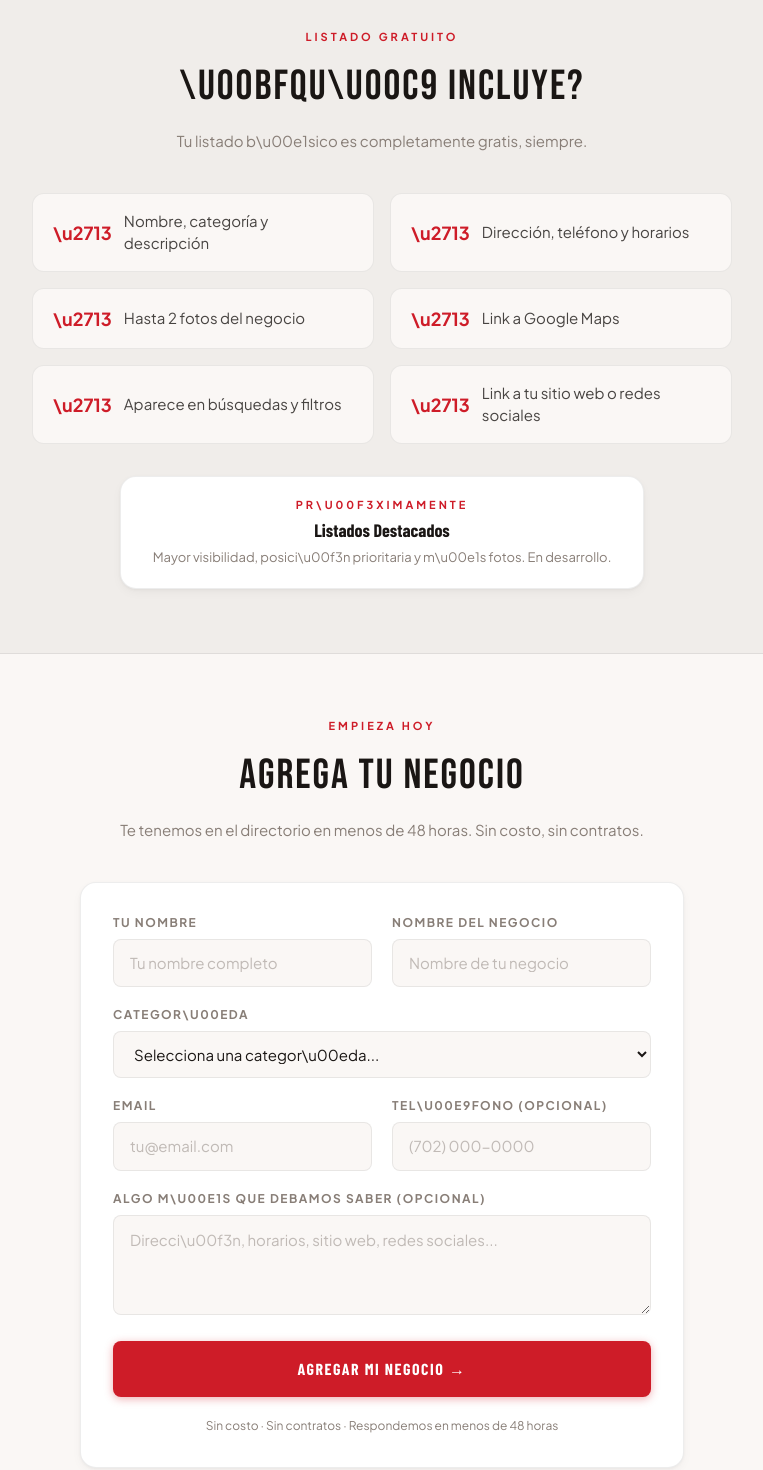
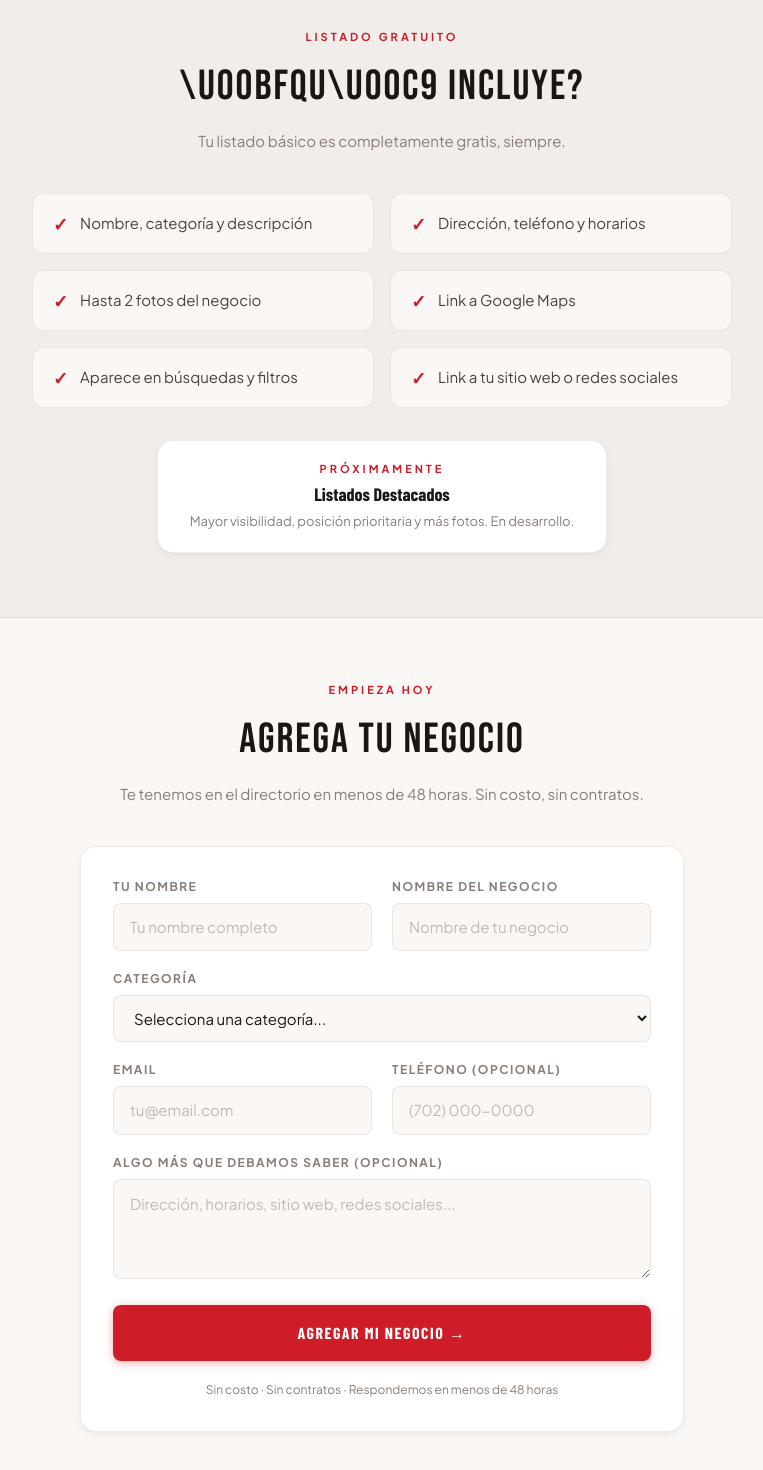
Before and after one commit to EstebanTala/latino-las-vegas, a Next.js app: page /anunciate in a window 1280 px wide. Shown: the part 1020-2490 px from the top of the page, without its empty margins (258-1021 px from the left). Built offline with nearby package versions, Linux system fonts and the light colour scheme; no server answers.

Commit message:
Fix unicode page

```diff
--- a/src/app/anunciate/page.tsx
+++ b/src/app/anunciate/page.tsx
@@ -27,7 +27,7 @@ export default function AnunciatePage() {
         nombre: nombreRef.current?.value,
         email: emailRef.current?.value,
         asunto: `Nuevo negocio: ${negocioRef.current?.value} (${categoriaRef.current?.value})`,
-        mensaje: `Tel\u00e9fono: ${telefonoRef.current?.value}\n\n${mensajeRef.current?.value}`,
+        mensaje: `Teléfono: ${telefonoRef.current?.value}\n\n${mensajeRef.current?.value}`,
       }),
     });
     setLoading(false);
@@ -48,7 +48,7 @@ export default function AnunciatePage() {
             LLEGA A LA<br /><span className="text-red">COMUNIDAD LATINA</span>
           </h1>
           <p className="text-[18px] text-dark-text-2 max-w-[560px] mx-auto leading-relaxed">
-            {`Latino Las Vegas es la gu\u00eda en espa\u00f1ol para visitantes y residentes latinos en Las Vegas. Agrega tu negocio gratis.`}
+            {`Latino Las Vegas es la guía en español para visitantes y residentes latinos en Las Vegas. Agrega tu negocio gratis.`}
           </p>
         </div>
       </div>
@@ -56,24 +56,24 @@ export default function AnunciatePage() {
       {/* Why list */}
       <section className="py-16 bg-background border-b border-border">
         <div className="container max-w-[900px]">
-          <div className="text-[11px] font-bold tracking-[3px] uppercase text-red mb-2.5 text-center">Por qu\u00e9 estar aqu\u00ed</div>
+          <div className="text-[11px] font-bold tracking-[3px] uppercase text-red mb-2.5 text-center">Por qué estar aquí</div>
           <h2 className="font-display text-[clamp(28px,5vw,42px)] tracking-[2px] text-center mb-10">TU NEGOCIO, SU IDIOMA</h2>
           <div className="grid md:grid-cols-3 gap-6">
             {[
               {
-                icon: "\ud83c\udfaf",
-                title: "Audiencia espec\u00edfica",
+                icon: "🎯",
+                title: "Audiencia específica",
                 text: "Conectamos directamente con visitantes y residentes latinos que buscan negocios como el tuyo.",
               },
               {
-                icon: "\ud83d\udde3\ufe0f",
-                title: "En espa\u00f1ol",
-                text: "Toda nuestra gu\u00eda est\u00e1 en espa\u00f1ol. Tu negocio llega a quien realmente lo necesita.",
+                icon: "🗣️",
+                title: "En español",
+                text: "Toda nuestra guía está en español. Tu negocio llega a quien realmente lo necesita.",
               },
               {
-                icon: "\ud83d\udccd",
+                icon: "📍",
                 title: "100% local",
-                text: "No somos una plataforma nacional. Somos una gu\u00eda hecha espec\u00edficamente para Las Vegas.",
+                text: "No somos una plataforma nacional. Somos una guía hecha específicamente para Las Vegas.",
               },
             ].map((item) => (
               <div key={item.title} className="bg-card border border-border rounded-xl p-7 shadow-card hover:border-red/25 hover:-translate-y-[3px] hover:shadow-card-hover transition-all">
@@ -91,27 +91,27 @@ export default function AnunciatePage() {
         <div className="container max-w-[900px]">
           <div className="text-[11px] font-bold tracking-[3px] uppercase text-red mb-2.5 text-center">Listado gratuito</div>
           <h2 className="font-display text-[clamp(28px,5vw,42px)] tracking-[2px] text-center mb-3">\u00bfQU\u00c9 INCLUYE?</h2>
-          <p className="text-center text-muted-foreground text-[15px] mb-10">Tu listado b\u00e1sico es completamente gratis, siempre.</p>
+          <p className="text-center text-muted-foreground text-[15px] mb-10">Tu listado básico es completamente gratis, siempre.</p>
           <div className="grid md:grid-cols-2 gap-4 max-w-[700px] mx-auto">
             {[
-              "Nombre, categor\u00eda y descripci\u00f3n",
-              "Direcci\u00f3n, tel\u00e9fono y horarios",
+              "Nombre, categoría y descripción",
+              "Dirección, teléfono y horarios",
               "Hasta 2 fotos del negocio",
               "Link a Google Maps",
-              "Aparece en b\u00fasquedas y filtros",
+              "Aparece en búsquedas y filtros",
               "Link a tu sitio web o redes sociales",
             ].map((item) => (
               <div key={item} className="flex items-center gap-3 bg-background border border-border rounded-lg px-5 py-4">
-                <span className="text-red font-bold text-[18px]">\u2713</span>
+                <span className="text-red font-bold text-[18px]">✓</span>
                 <span className="text-[15px] text-foreground/80">{item}</span>
               </div>
             ))}
           </div>
           <div className="mt-8 text-center">
             <div className="inline-block bg-card border border-border rounded-xl px-8 py-5 text-center shadow-card">
-              <div className="text-[11px] font-bold tracking-[3px] uppercase text-red mb-1">Pr\u00f3ximamente</div>
+              <div className="text-[11px] font-bold tracking-[3px] uppercase text-red mb-1">Próximamente</div>
               <div className="font-condensed text-[18px] font-bold mb-1">Listados Destacados</div>
-              <div className="text-[13px] text-muted-foreground">Mayor visibilidad, posici\u00f3n prioritaria y m\u00e1s fotos. En desarrollo.</div>
+              <div className="text-[13px] text-muted-foreground">Mayor visibilidad, posición prioritaria y más fotos. En desarrollo.</div>
             </div>
           </div>
         </div>
@@ -126,7 +126,7 @@ export default function AnunciatePage() {
 
           {sent ? (
             <div className="text-center p-10 bg-green-500/10 border border-green-500/20 rounded-xl">
-              <div className="text-4xl mb-4">\u2705</div>
+              <div className="text-4xl mb-4">✅</div>
               <div className="font-condensed text-[24px] font-bold mb-2">{"u00a1Recibido!"}</div>
               <div className="text-muted-foreground text-[15px]">{"Te contactaremos en menos de 48 horas para agregar tu negocio al directorio."}</div>
             </div>
@@ -143,9 +143,9 @@ export default function AnunciatePage() {
                 </div>
               </div>
               <div>
-                <label className="block text-xs font-bold tracking-[1.5px] uppercase text-muted-foreground mb-2">Categor\u00eda</label>
+                <label className="block text-xs font-bold tracking-[1.5px] uppercase text-muted-foreground mb-2">Categoría</label>
                 <select ref={categoriaRef} required className="w-full bg-background border border-border rounded-sm px-4 py-3 text-[15px] outline-none focus:border-red/45 transition-all cursor-pointer">
-                  <option value="">Selecciona una categor\u00eda...</option>
+                  <option value="">Selecciona una categoría...</option>
                   <option>Restaurante</option>
                   <option>Bar / Nightclub</option>
                   <option>Hotel / Casino</option>
@@ -162,23 +162,23 @@ export default function AnunciatePage() {
                   <input ref={emailRef} type="email" required placeholder="tu@email.com" className="w-full bg-background border border-border rounded-sm px-4 py-3 text-[15px] outline-none focus:border-red/45 focus:shadow-[0_0_0_3px_rgba(196,34,41,0.1)] transition-all placeholder:text-muted-foreground/50" />
                 </div>
                 <div>
-                  <label className="block text-xs font-bold tracking-[1.5px] uppercase text-muted-foreground mb-2">Tel\u00e9fono (opcional)</label>
+                  <label className="block text-xs font-bold tracking-[1.5px] uppercase text-muted-foreground mb-2">Teléfono (opcional)</label>
                   <input ref={telefonoRef} type="tel" placeholder="(702) 000-0000" className="w-full bg-background border border-border rounded-sm px-4 py-3 text-[15px] outline-none focus:border-red/45 focus:shadow-[0_0_0_3px_rgba(196,34,41,0.1)] transition-all placeholder:text-muted-foreground/50" />
                 </div>
               </div>
               <div>
-                <label className="block text-xs font-bold tracking-[1.5px] uppercase text-muted-foreground mb-2">Algo m\u00e1s que debamos saber (opcional)</label>
-                <textarea ref={mensajeRef} placeholder="Direcci\u00f3n, horarios, sitio web, redes sociales..." className="w-full bg-background border border-border rounded-sm px-4 py-3 text-[15px] outline-none min-h-[100px] resize-y leading-relaxed focus:border-red/45 focus:shadow-[0_0_0_3px_rgba(196,34,41,0.1)] transition-all placeholder:text-muted-foreground/50" />
+                <label className="block text-xs font-bold tracking-[1.5px] uppercase text-muted-foreground mb-2">Algo más que debamos saber (opcional)</label>
+                <textarea ref={mensajeRef} placeholder="Dirección, horarios, sitio web, redes sociales..." className="w-full bg-background border border-border rounded-sm px-4 py-3 text-[15px] outline-none min-h-[100px] resize-y leading-relaxed focus:border-red/45 focus:shadow-[0_0_0_3px_rgba(196,34,41,0.1)] transition-all placeholder:text-muted-foreground/50" />
               </div>
               <button type="submit" disabled={loading} className="w-full py-4 bg-red text-primary-foreground border-none rounded-sm font-condensed text-[16px] font-bold tracking-[1.5px] uppercase cursor-pointer hover:bg-red-light transition-all shadow-[0_2px_8px_hsl(var(--red)/0.35)] disabled:opacity-60">
-                {loading ? "Enviando..." : "Agregar mi negocio \u2192"}
+                {loading ? "Enviando..." : "Agregar mi negocio →"}
               </button>
               {error && (
                 <div className="text-center p-4 bg-red/10 border border-red/20 rounded-sm text-red text-[14px] font-semibold">
-                  {"\u274c Hubo un error. Int\u00e9ntalo de nuevo o escr\u00edbenos a hola@latinolasvegas.com"}
+                  {"❌ Hubo un error. Inténtalo de nuevo o escríbenos a hola@latinolasvegas.com"}
                 </div>
               )}
-              <p className="text-center text-[12px] text-muted-foreground">{"Sin costo \u00b7 Sin contratos \u00b7 Respondemos en menos de 48 horas"}</p>
+              <p className="text-center text-[12px] text-muted-foreground">{"Sin costo · Sin contratos · Respondemos en menos de 48 horas"}</p>
             </form>
           )}
         </div>
```
Also changed, not shown: 1 other file (tests, documents, lock files or other folders).
